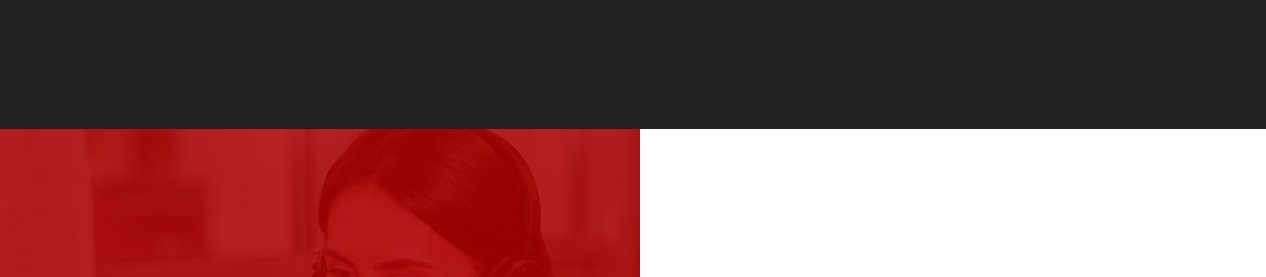
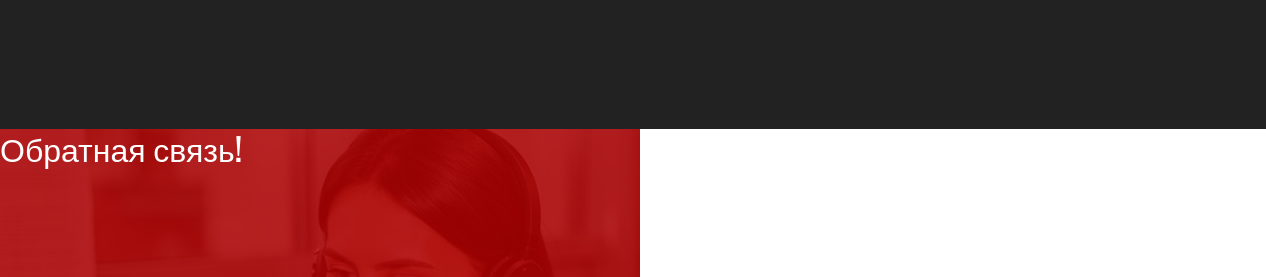
Before and after one commit to akbarilkhambaev/ccsite, a plain HTML site: page index.html in a window 1280 px wide. Shown: the part 2400-2677 px from the top of the page, 0-1266 px from the left. Drawn offline with nearby package versions, Linux system fonts and the light colour scheme; a script that the page names is missing.

Commit message:
заголовок исправлен

```diff
--- a/index.html
+++ b/index.html
@@ -430,6 +430,7 @@
       id="feed_back"
     >
       <div class="form-b">
+        <h2 class="lng-feed_back">Обратная связь!</h2>
         <script>
           !(function (a, m, o, c, r, m) {
             (a[o + c] = a[o + c] || {
```
